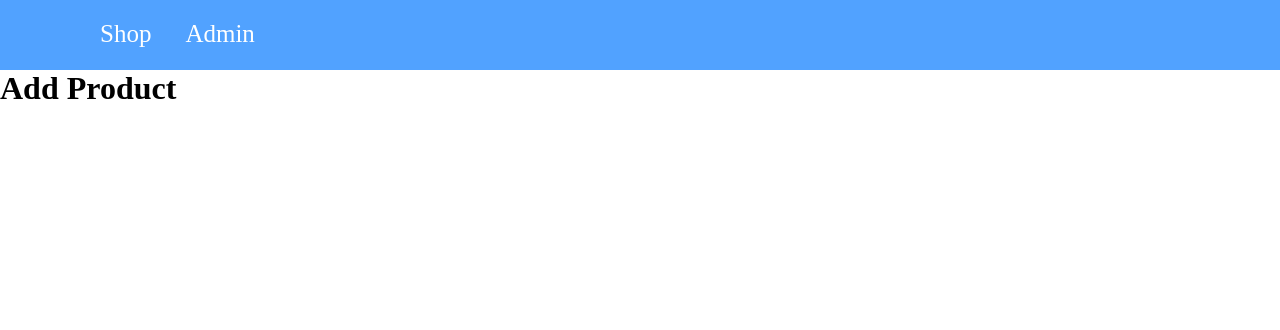
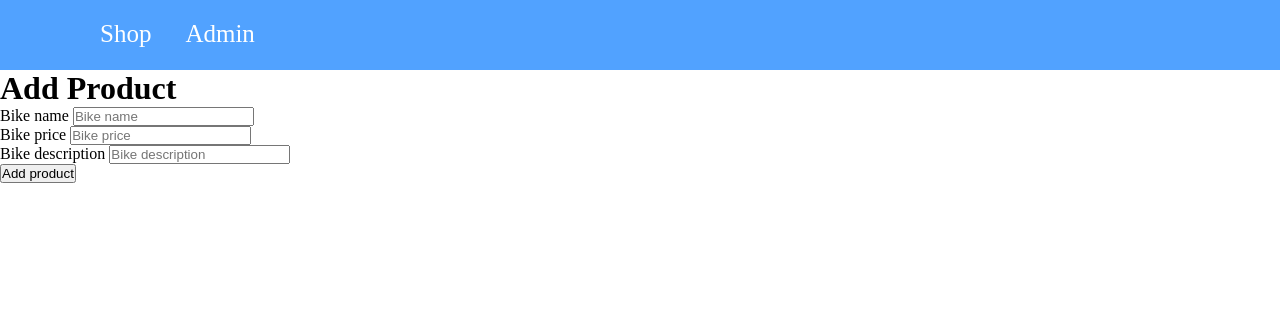
Before and after one commit to mariusailisoaie/bike-shop-mvc, a Node server app: page /admin/add-product in a window 1280 px wide. Shown: the top 330 px of the page. Run offline with Node 20, Linux system fonts and the light colour scheme.

Commit message:
Add form for posting new bike in admin.ejs

```diff
--- a/views/admin.ejs
+++ b/views/admin.ejs
@@ -7,4 +7,23 @@
   </header>
   <h1><%= pageTitle %></h1>
 
+  <form action="/admin/post-bike" method="post">
+
+    <div>
+      <label for="bikeName">Bike name</label>
+      <input type="text" name="bikeName" placeholder="Bike name">
+    </div>
+
+    <div>
+      <label for="bikePrice">Bike price</label>
+      <input type="text" name="bikePrice" placeholder="Bike price">
+    </div>
+
+    <div>
+      <label for="bikeDescription">Bike description</label>
+      <input type="text" name="bikeDescription" placeholder="Bike description">
+    </div>
+
+    <button type="submit">Add product</button>
+  </form>
 <%- include('./includes/end.ejs') %>
```
